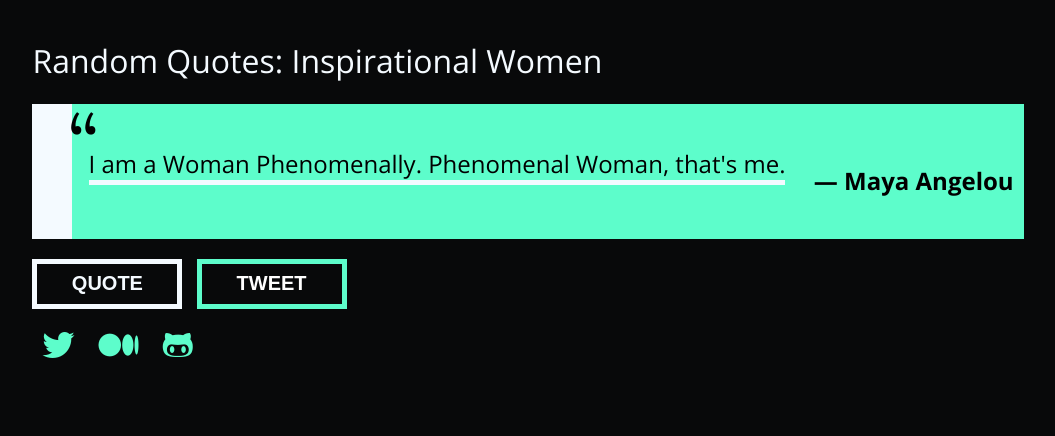
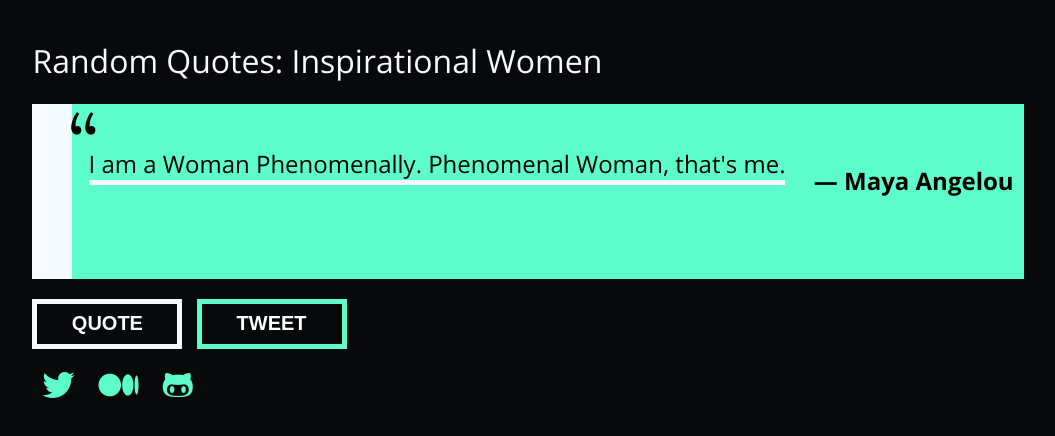
Before and after one commit to brittanyrw/free-code-camp-random-quotes, a plain HTML site: page index.html in a window 1280 px wide. Shown: the whole page, without its empty margins (112-1167 px from the left). Drawn offline with nearby package versions, Linux system fonts and the light colour scheme.

Commit message:
update quote box sizing

```diff
--- a/css/main.scss
+++ b/css/main.scss
@@ -27,7 +27,7 @@ main {
 
 .quote-box {
   width: 100%;
-  padding: 40px 10px 60px 10px;
+  padding: 40px 10px 100px 10px;
   background: $mint;
   color: black;
   border-left: 40px solid $white;
```
Also changed, not shown: css/main.css, 1 other file.
